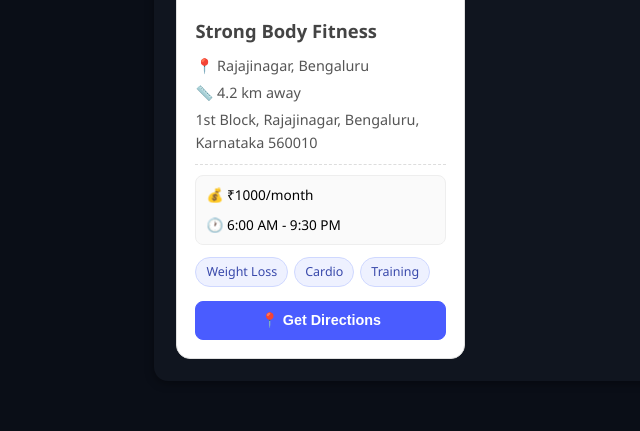
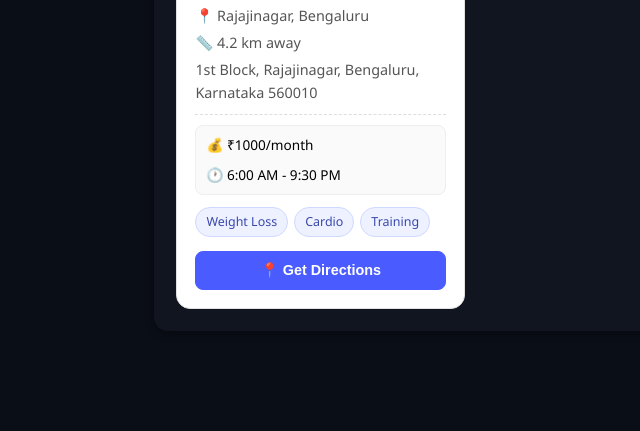
Before and after one commit to kethan0712-svg/fittrack_ai_project, a Flask app: page /nearby_gym in a window 1280 px wide. Shown: the part 1284-1715 px from the top of the page, without its empty margins (131-771 px from the left). After the commit the page ends 1593 px from the top, so only its background shows below. Run offline with Flask 3, Linux system fonts and the light colour scheme; the visitor is signed in with stand-in values (Sample User, id 1).

Commit message:
fixed a bit of alignment on the nearby_gym page main content

```diff
--- a/static/css/gym.css
+++ b/static/css/gym.css
@@ -26,6 +26,7 @@ body p{
 
 /* Main page section */
 .tracker-section {
+    margin-top: -50px;
     width: 100%;
     padding: 30px 35px 50px;
     box-sizing: border-box;
```
